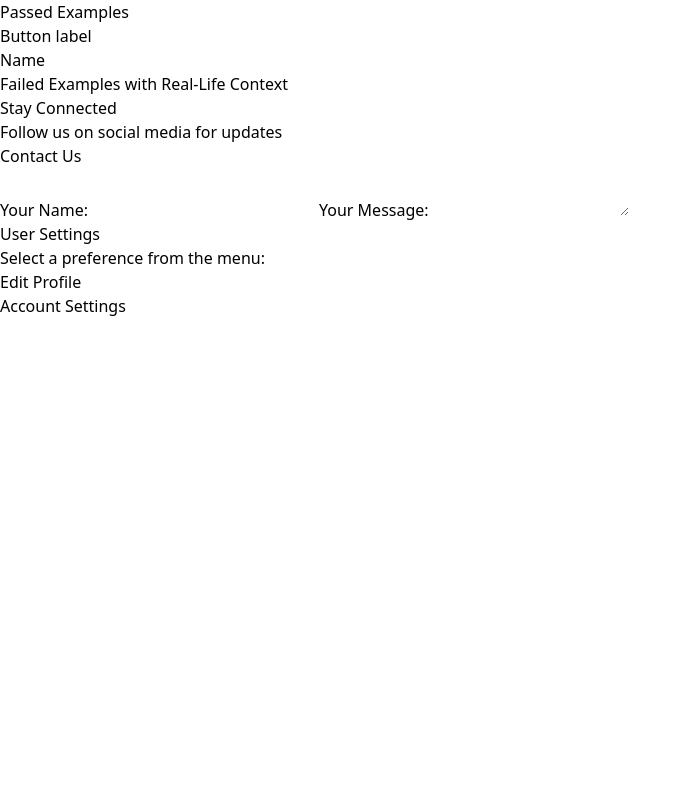
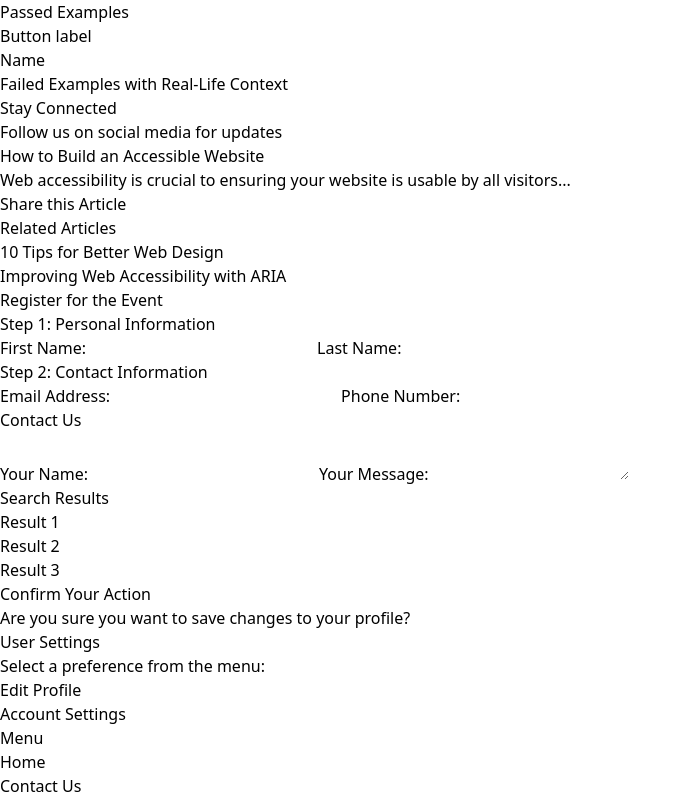
Before and after one commit to test-party/guinea-pig-next, a Next.js app: page /aria-command-name in a window 1280 px wide. Shown: the whole page, without its empty margins (0-690 px from the left). Built offline with nearby package versions, Linux system fonts and the light colour scheme.

Commit message:
added more real-life testcases to aria-command-name endpoint and created the aria-labelledby-cases endpoint

```diff
--- /dev/null
+++ b/src/app/aria-command-name/aria-labelledby-cases/page.tsx
@@ -0,0 +1,59 @@
+//http://localhost:3000/aria-command-name/aria-labelledby-cases
+export default function Page() {
+  return (
+    <div>
+
+      {/* Single Nonexistent ID with a Close Match */}
+      <div>
+        <div role="button" id="save-btn" aria-labelledby="sav-label"></div>
+        {/* Existing IDs in the DOM */}
+        <span id="save-label">Save Changes</span>
+        <h1 id="header">Welcome</h1>
+        <p id="description">This is a description.</p>
+        <button id="submit-btn">Submit</button>
+      </div>
+
+
+      {/* Single Nonexistent ID with No Close Match */}
+      <div>
+        <div role="link" id="home-link" aria-labelledby="start-page">Home</div>
+        {/* Existing IDs in the DOM */}
+        <nav id="main-nav">...</nav>
+        <div id="content">...</div>
+      </div>
+
+
+      {/* Case Sensitivity Issues */}
+      <div>
+        <div role="link" id="contact-us-link" aria-labelledby="ContactUsHeading"></div>
+        {/* Existing IDs in the DOM */}
+        <h2 id="contactusheading">Contact Us</h2>
+      </div>
+
+
+      {/* Empty aria-labelledby Attribute */}
+      <div>
+        <div role="button" id="refresh-btn" aria-labelledby=""></div>
+        {/* Existing IDs in the DOM */}
+        <span id="refresh-text">Refresh Page</span>
+      </div>
+
+
+      {/* Multiple Nonexistent IDs with Close Matches */}
+      <div>
+        <div role="button" id="confirmation-dialog" aria-labelledby="dialog-title dialog-desc"></div>
+        {/* Existing IDs in the DOM */}
+        <h3 id="dialog-header">Confirm Action</h3>
+        <p id="dialog-description">Do you want to proceed?</p>
+      </div>
+
+      {/* One Nonexistent ID and One with a Close Match */}
+      <div>
+        <div role="button" id="confirmation-dialog" aria-labelledby="dialog-title dialog-descriptions"></div>
+        {/* Existing IDs in the DOM */}
+        <h3 id="dialog-header">Confirm Action</h3>
+        <p id="dialog-description">Do you want to proceed?</p>
+      </div>
+    </div>
+  )
+}
--- a/src/app/aria-command-name/page.tsx
+++ b/src/app/aria-command-name/page.tsx
@@ -18,6 +18,63 @@ export default function Page() {
         <p>Follow us on social media for updates</p>
       </footer>
 
+      <article>
+        <h1>How to Build an Accessible Website</h1>
+        <p>Web accessibility is crucial to ensuring your website is usable by all visitors...</p>
+
+        {/* Properly labeled Share buttons */}
+        <footer>
+          <h2>Share this Article</h2>
+          {/* Missing aria-label for sharing buttons */}
+          <div role="link" id="share-facebook"></div>
+          <div role="link" id="share-twitter"></div>
+          <div role="link" id="share-linkedin"></div>
+        </footer>
+
+        {/* Related Articles section */}
+        <section>
+          <h2>Related Articles</h2>
+          <ul>
+            <li><a href="#">10 Tips for Better Web Design</a></li>
+            <li><a href="#">Improving Web Accessibility with ARIA</a></li>
+            {/* Missing aria-label for the third related article */}
+            <li><a href="#" id="related-article"></a></li>
+          </ul>
+        </section>
+      </article>
+
+      <section>
+        <h2>Register for the Event</h2>
+        <form>
+          <fieldset>
+            <legend>Step 1: Personal Information</legend>
+            <label htmlFor="first-name">First Name:</label>
+            <input type="text" id="first-name" name="first-name"/>
+
+            <label htmlFor="last-name">Last Name:</label>
+            <input type="text" id="last-name" name="last-name"/>
+
+            {/* Missing aria-label for the Next button */}
+            <div role="button" id="next-step"></div>
+          </fieldset>
+
+          <fieldset>
+            <legend>Step 2: Contact Information</legend>
+            <label htmlFor="email">Email Address:</label>
+            <input type="email" id="email" name="email"/>
+
+            <label htmlFor="phone">Phone Number:</label>
+            <input type="tel" id="phone" name="phone"/>
+
+            {/* Missing aria-label for the Previous button */}
+            <div role="button" id="prev-step"></div>
+
+            {/* Missing aria-label for the Submit button */}
+            <div role="button" id="submit-form"></div>
+          </fieldset>
+        </form>
+      </section>
+
       <section>
         <h2>Contact Us</h2>
         <form>
@@ -31,11 +88,41 @@ export default function Page() {
         </form>
       </section>
 
-      <nav>
-        <ul role="menu">
-          <li role="menuitem" id="albmissing" aria-labelledby="nonexistent"></li>
+      <section>
+        <h2>Search Results</h2>
+        <ul>
+          <li>Result 1</li>
+          <li>Result 2</li>
+          <li>Result 3</li>
         </ul>
-      </nav>
+
+        <nav aria-label="Pagination">
+          {/* Properly labeled page button */}
+          <div role="button" aria-label="Previous Page" id="prev-page"></div>
+
+          {/* Missing aria-label for page number buttons */}
+          <div role="button" id="page-1"></div>
+          <div role="button" id="page-2"></div>
+          <div role="button" id="page-3"></div>
+
+          {/* Properly labeled page button */}
+          <div role="button" aria-label="Next Page" id="next-page"></div>
+        </nav>
+      </section>
+
+      <div role="dialog" aria-labelledby="modal-title" aria-describedby="modal-description">
+        <h2 id="modal-title">Confirm Your Action</h2>
+        <p id="modal-description">Are you sure you want to save changes to your profile?</p>
+
+        {/* Missing aria-label for the Save button */}
+        <div role="button" id="save-changes"></div>
+
+        {/* Properly labeled Cancel button */}
+        <div role="button" aria-label="Cancel" id="cancel"></div>
+
+        {/* Missing aria-label for the Close button */}
+        <div role="button" id="close-modal"></div>
+      </div>
 
       <nav>
         <h2>User Settings</h2>
@@ -51,6 +138,26 @@ export default function Page() {
           <li role="menuitem" id="preferences"></li>
         </ul>
       </nav>
+
+      <nav aria-label="Mobile Menu">
+        <button aria-haspopup="true" aria-expanded="false" id="mobile-menu-toggle">
+          Menu
+        </button>
+        <div role="menu" aria-labelledby="mobile-menu-toggle">
+          {/* Properly labeled menuitem */}
+          <div role="menuitem" aria-label="Home" id="mobile-home">
+            Home
+          </div>
+
+          {/* Missing aria-label for Services */}
+          <div role="menuitem" id="mobile-services"></div>
+
+          {/* Properly labeled menuitem */}
+          <div role="menuitem" aria-label="Contact Us" id="mobile-contact">
+            Contact Us
+          </div>
+        </div>
+      </nav>
     </div>
   );
 }
```
